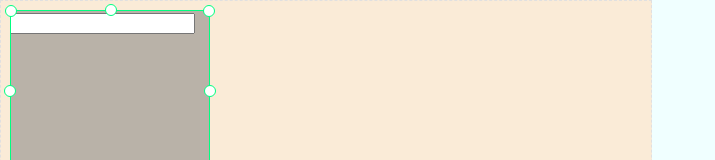
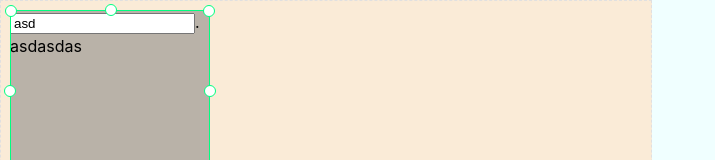
Before and after one commit to zmkwjx/baikbingo-drag, a Vue app: page / in a window 1280 px wide. Shown: the top 160 px of the page, without its empty margins (0-715 px from the left). Built offline with nearby package versions, Linux system fonts and the light colour scheme.

Commit message:
feat: 旋转

```diff
--- a/packages/drag-view/style.scss
+++ b/packages/drag-view/style.scss
@@ -4,6 +4,7 @@
   width: 100%;
   top: 0;
   left: 0;
+  user-select: auto;
   &-select {
     .rotate-circle {
       position: absolute;
--- a/packages/drag-view/useMove.js
+++ b/packages/drag-view/useMove.js
@@ -5,8 +5,7 @@ const useMove = modelValue => {
   const handleSelect = (_, index = -1) => {
     if (moveState.value.length < 1) {
       for (let i = 0; i < modelValue.value.length; i++) {
-        const draggable = modelValue.value[i].draggable ?? true
-        modelValue.value[i].selected = i === index && draggable
+        modelValue.value[i].selected = i === index
       }
     }
   }
@@ -24,6 +23,7 @@ const useMove = modelValue => {
     // 开始先结束
     handleMoveEnd(event)
     // 初始点坐标
+    value.draggable ??= true
     moveLocal.value[0].x = event.pageX
     moveLocal.value[0].y = event.pageY
     // 筛出选中
@@ -52,8 +52,10 @@ const useMove = modelValue => {
       const movementX = moveLocal.value[1].x - moveLocal.value[0].x
       const movementY = moveLocal.value[1].y - moveLocal.value[0].y
       for (let i = 0; i < moveState.value.length; i++) {
-        moveState.value[i].x += movementX
-        moveState.value[i].y += movementY
+        if (moveState.value[i].draggable) {
+          moveState.value[i].x += movementX
+          moveState.value[i].y += movementY
+        }
       }
       moveLocal.value[0].x = moveLocal.value[1].x
       moveLocal.value[0].y = moveLocal.value[1].y
--- a/packages/draw-board/DrawBoard.vue
+++ b/packages/draw-board/DrawBoard.vue
@@ -35,7 +35,7 @@ const drawStyle = computed(() => {
 .bk-draw-board {
   height: 100%;
   width: 100%;
-  user-select: none;
+  // user-select: none;
 }
 .bk-draw-board[theme='default'] {
   border: 1px dashed #e0e0e0;
--- a/src/App.vue
+++ b/src/App.vue
@@ -1,7 +1,7 @@
 <template>
   <draw-board height="400" width="650">
     <drag-view v-model="dragList">
-      <input />
+      <input v-model="fddd" @click="handlec" />. asdasdas
     </drag-view>
   </draw-board>
   <button @click="handleAdd">添加</button>
@@ -10,6 +10,11 @@
 import DrawBoard from '@packages/draw-board'
 import DragView from '@packages/drag-view'
 import { ref } from 'vue'
+
+const fddd = ref('asd')
+const handlec = () => {
+  console.log('ddd')
+}
 
 const handleAdd = () => {
   dragList.value.push({
```
